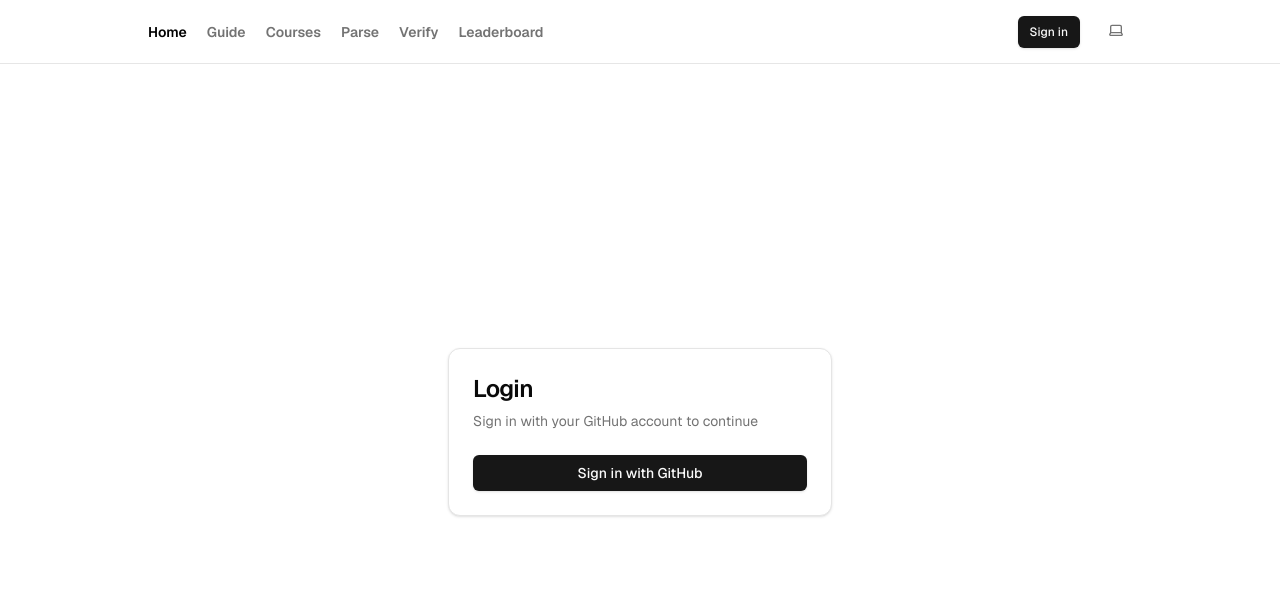
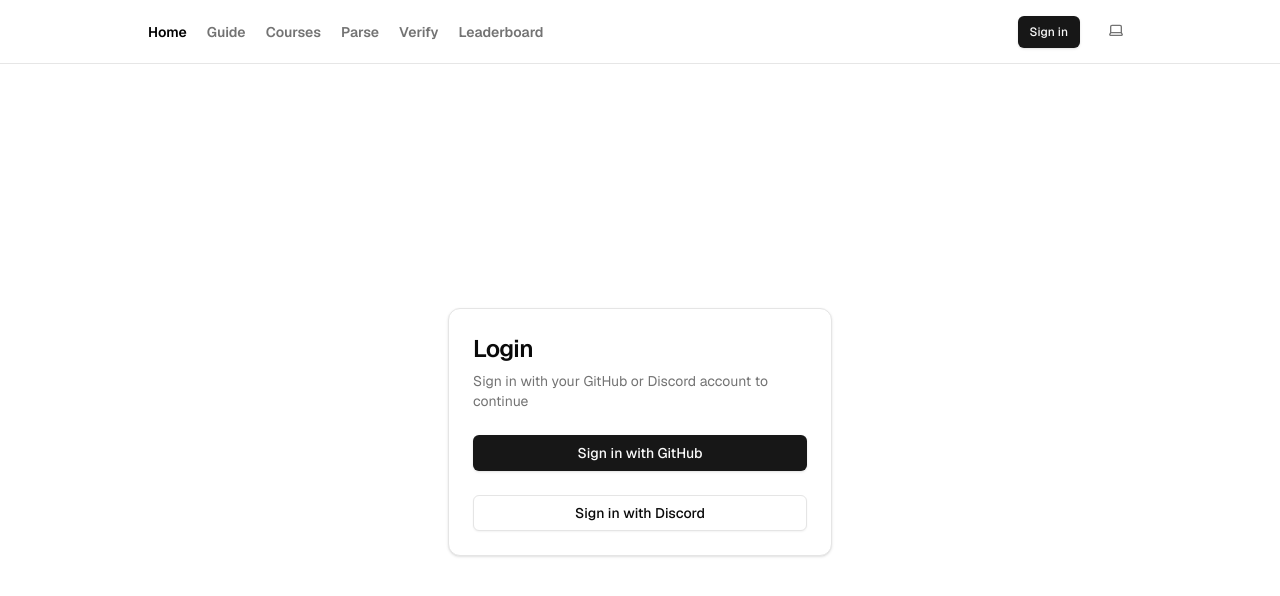
Before and after one commit to Highfire1/crowdsourcing, a Next.js app: page /auth/login in a window 1280 px wide. Shown: the top 596 px of the page. Built offline with nearby package versions, Linux system fonts and the light colour scheme; no server answers.

Commit message:
feat: add Discord login functionality to login and sign-up forms

```diff
--- a/components/login-form.tsx
+++ b/components/login-form.tsx
@@ -39,13 +39,33 @@
     }
   };
 
+  const handleDiscordLogin = async () => {
+    const supabase = createClient();
+    setIsLoading(true);
+    setError(null);
+
+    try {
+      const { error } = await supabase.auth.signInWithOAuth({
+        provider: 'discord',
+        options: {
+          redirectTo: `${window.location.origin}/auth/callback?next=/account`,
+        },
+      });
+      if (error) throw error;
+    } catch (error: unknown) {
+      setError(error instanceof Error ? error.message : "An error occurred");
+    } finally {
+      setIsLoading(false);
+    }
+  };
+
   return (
     <div className={cn("flex flex-col gap-6", className)} {...props}>
       <Card>
         <CardHeader>
           <CardTitle className="text-2xl">Login</CardTitle>
           <CardDescription>
-            Sign in with your GitHub account to continue
+            Sign in with your GitHub or Discord account to continue
           </CardDescription>
         </CardHeader>
         <CardContent>
@@ -59,6 +79,15 @@
             >
               {isLoading ? "Signing in..." : "Sign in with GitHub"}
             </Button>
+            <Button
+              type="button"
+              className="w-full"
+              variant="outline"
+              disabled={isLoading}
+              onClick={handleDiscordLogin}
+            >
+              {isLoading ? "Signing in..." : "Sign in with Discord"}
+            </Button>
           </div>
         </CardContent>
       </Card>
--- a/next.config.ts
+++ b/next.config.ts
@@ -9,6 +9,12 @@
         hostname: 'avatars.githubusercontent.com',
         port: '',
         pathname: '/**',
+      },
+      {
+        protocol: 'https',
+        hostname: 'cdn.discordapp.com',
+        port: '',
+        pathname: '/avatars/**',
       },
     ],
   },
```
